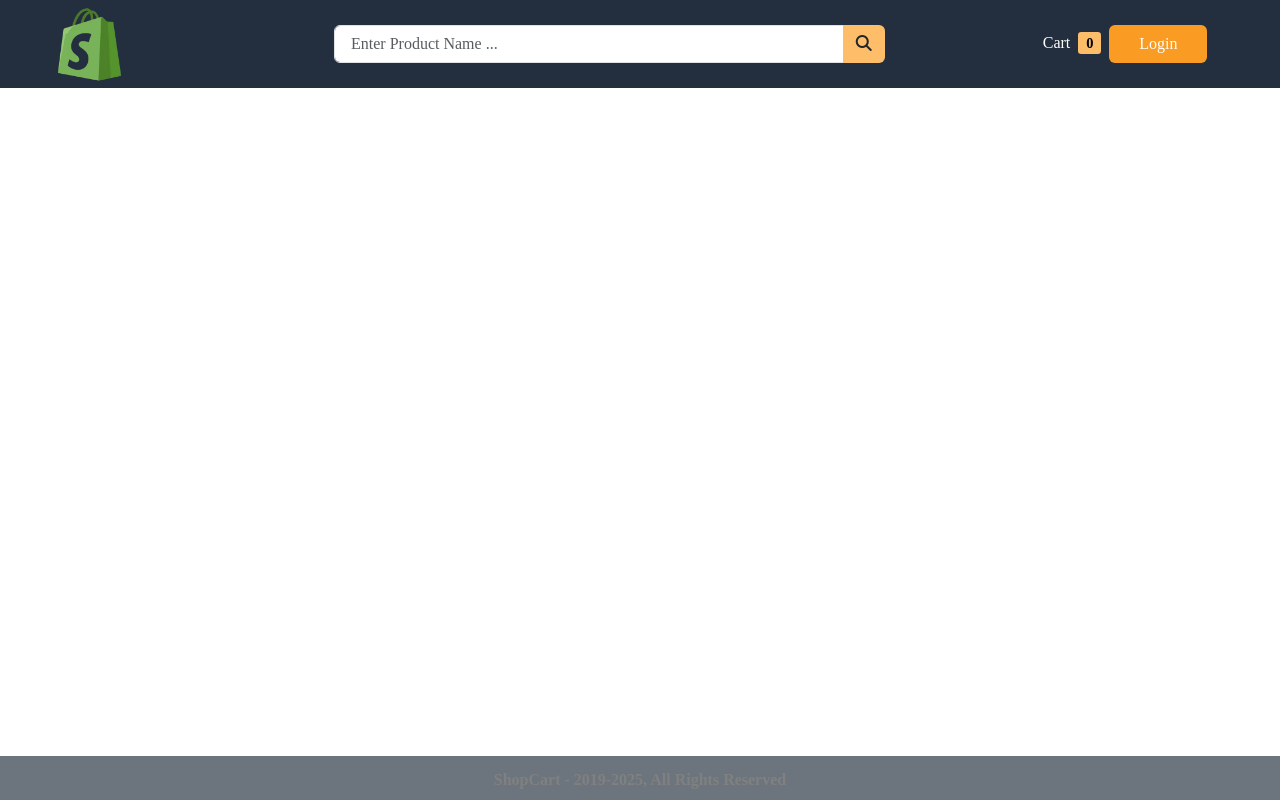
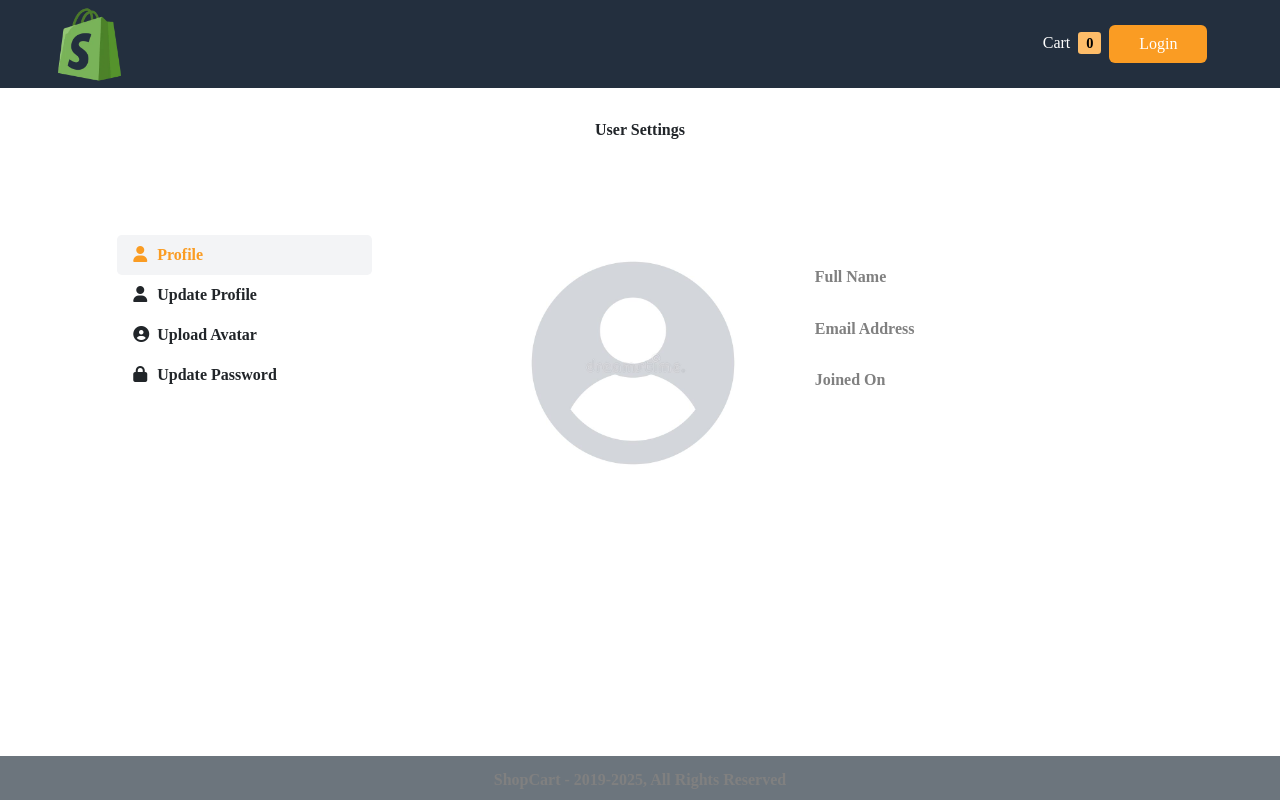
Before and after one commit to suraj-kumarprajapati/ecommerce-application, a React (Vite) app in the folder frontend/: page /me/profile in a window 1280 px wide. Built offline with nearby package versions, Linux system fonts and the light colour scheme; no server answers.

Commit message:
started user section

```diff
--- a/frontend/src/App.jsx
+++ b/frontend/src/App.jsx
@@ -7,6 +7,7 @@
 import ProductDetails from "./components/product/ProductDetails";
 import Login from "./components/Auth/Login";
 import Register from "./components/Auth/Register";
+import Profile from "./components/user/Profile";
 
 
 function App() {
@@ -24,6 +25,8 @@
 
 						<Route path="/Login" element={<Login />} />
 						<Route path="/register" element={<Register />} />
+
+						<Route path="/me/profile" element={<Profile />} />
 					</Routes>
 				</div>
 
--- a/frontend/src/components/layouts/Header.jsx
+++ b/frontend/src/components/layouts/Header.jsx
@@ -2,7 +2,7 @@
 import Search from "./Search";
 import { useGetMyProfileQuery } from "../../redux/api/userApi";
 import { useLazyLogoutQuery } from "../../redux/api/authApi";
-import { Link, useNavigate } from "react-router-dom";
+import { Link, useLocation, useNavigate } from "react-router-dom";
 import { setIsAuthenticated, setUser } from "../../redux/features/userSlice";
 import toast from "react-hot-toast";
 
@@ -13,6 +13,8 @@
   // const navigate = useNavigate();     // for navigation
   const dispatch = useDispatch();    // to change the user details
   const [logout] = useLazyLogoutQuery();   // logout function
+  const location = useLocation();
+  console.log(location);
 
 
 
@@ -62,7 +64,10 @@
       </div>
 
       {/* search section  */}
-      <Search />
+      {
+        location.pathname == "/" && <Search />
+      }
+      {/* search section end  */}
 
       {/* cart info  */}
       <div className="col-12 col-md-3 mt-4 mt-md-0 text-center">
--- a/frontend/src/components/layouts/Search.jsx
+++ b/frontend/src/components/layouts/Search.jsx
@@ -61,9 +61,9 @@
     }
 
 
-    // on submittin the form
+    // on submitting the form
     const submitHandler = (e) => {
-        // // prevent the default behaviour
+        // prevent the default behaviour
         // e.preventDefault();
 
         // set the keyword in the search params
--- /dev/null
+++ b/frontend/src/components/layouts/SideMenu.jsx
@@ -0,0 +1,59 @@
+
+
+import  { useState } from "react";
+import { Link, useLocation } from "react-router-dom";
+const SideMenu = () => {
+  const menuItems = [
+    {
+      name: "Profile",
+      url: "/me/profile",
+      icon: "fas fa-user",
+    },
+    {
+      name: "Update Profile",
+      url: "/me/update_profile",
+      icon: "fas fa-user",
+    },
+    {
+      name: "Upload Avatar",
+      url: "/me/upload_avatar",
+      icon: "fas fa-user-circle",
+    },
+    {
+      name: "Update Password",
+      url: "/me/update_password",
+      icon: "fas fa-lock",
+    },
+  ];
+
+
+  const location = useLocation();
+
+  const [activeMenuItem, setActiveMenuItem] = useState(location.pathname);
+
+  const handleMenuItemClick = (menuItemUrl) => {
+    setActiveMenuItem(menuItemUrl);
+  };
+
+  return (
+    <div className="list-group mt-5 pl-4">
+      {menuItems?.map((menuItem, index) => (
+        <Link
+          key={index}
+          to={menuItem.url}
+          className={`fw-bold list-group-item list-group-item-action ${
+            activeMenuItem.includes(menuItem.url) ? "active" : ""
+          }`}
+          onClick={() => handleMenuItemClick(menuItem.url)}
+          aria-current={
+            activeMenuItem.includes(menuItem.url) ? "true" : "false"
+          }
+        >
+          <i className={`${menuItem.icon} fa-fw pe-2`}></i> {menuItem.name}
+        </Link>
+      ))}
+    </div>
+  );
+};
+
+export default SideMenu;
--- /dev/null
+++ b/frontend/src/components/layouts/UserLayout.jsx
@@ -0,0 +1,25 @@
+
+
+
+import SideMenu from "./SideMenu";
+
+const UserLayout = ({ children }) => {
+  return (
+    <div>
+      <div className="mt-2 mb-4 py-4">
+        <h2 className="text-center fw-bolder">User Settings</h2>
+      </div>
+
+      <div className="container">
+        <div className="row justify-content-around">
+          <div className="col-12 col-lg-3">
+            <SideMenu />
+          </div>
+          <div className="col-12 col-lg-8 user-dashboard">{children}</div>
+        </div>
+      </div>
+    </div>
+  );
+};
+
+export default UserLayout;
--- /dev/null
+++ b/frontend/src/components/user/Profile.jsx
@@ -0,0 +1,44 @@
+import UserLayout from "../layouts/UserLayout";
+import { useSelector } from "react-redux";
+
+const Profile = () => {
+  const { user } = useSelector((state) => state.auth);
+
+  return (
+    <UserLayout>
+      {/* user information start  */}
+      <div className="row justify-content-around mt-5 user-info">
+        {/* user profile picture start */}
+        <div className="col-12 col-md-3">
+          <figure className="avatar avatar-profile">
+            <img
+              className="rounded-circle img-fluid"
+              src={
+                user?.avatar ? user?.avatar?.url : "/images/default_avatar.jpg"
+              }
+              alt={user?.name}
+            />
+          </figure>
+        </div>
+        {/* user profile picture end  */}
+
+        {/* user details start  */}
+        <div className="col-12 col-md-5">
+          <h4>Full Name</h4>
+          <p>{user?.name}</p>
+
+          <h4>Email Address</h4>
+          <p>{user?.email}</p>
+
+          <h4>Joined On</h4>
+          <p>{user?.createdAt?.substring(0, 10)}</p>
+        </div>
+      </div>
+      {/* user details end  */}
+
+      {/* user information end  */}
+    </UserLayout>
+  );
+};
+
+export default Profile;
--- a/frontend/src/main.jsx
+++ b/frontend/src/main.jsx
@@ -7,11 +7,11 @@
 
 
 createRoot(document.getElementById('root')).render(
-  <StrictMode>
+  // <StrictMode>
 
     <Provider store={store} >
       <App />
     </Provider>
 
-  </StrictMode>,
+  // </StrictMode>,
 )
```
